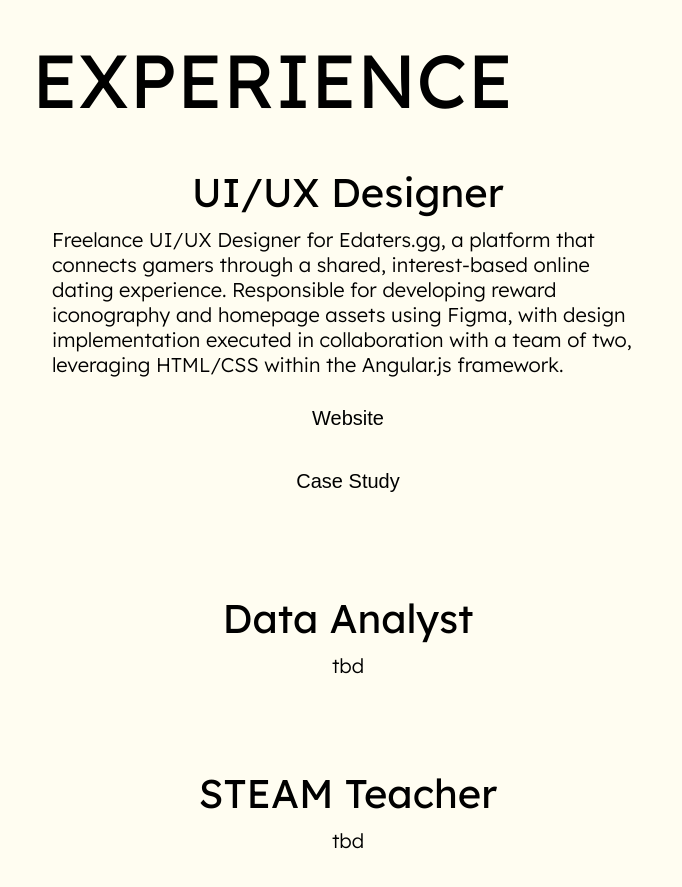
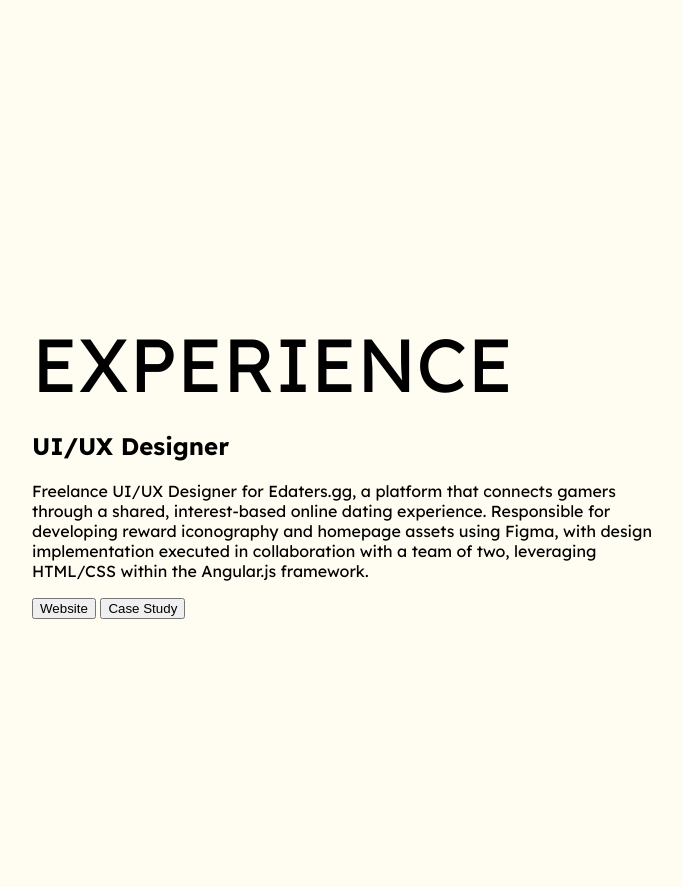
Before and after one commit to karnikaavelumani/portfolio, a SvelteKit app: page / in a window 1280 px wide. Shown: the part 1540-2427 px from the top of the page, without its empty margins (292-974 px from the left). Built offline with nearby package versions, Linux system fonts and the light colour scheme.

Commit message:
Add more experience points
TODO: Create collapsible

```diff
--- a/src/routes/+page.svelte
+++ b/src/routes/+page.svelte
@@ -13,4 +13,4 @@
 <About />
 <Experience />
 
-<Spacing --min="75px" --med="100px" --max="30px" />
+<!-- <Spacing --min="75px" --med="100px" --max="30px" /> -->
--- a/src/routes/exp.svelte
+++ b/src/routes/exp.svelte
@@ -4,6 +4,7 @@
 		<div class="positions">
 			<div class="designer">
 				<h2 class="title">UI/UX Designer</h2>
+				<!-- <h3><i>Edaters.gg</i></h3> -->
 				<p class="description">
 					Freelance UI/UX Designer for Edaters.gg, a platform that connects gamers through a shared,
 					interest-based online dating experience. Responsible for developing reward iconography and
@@ -12,6 +13,18 @@
 				</p>
 				<button class="button">Website</button>
 				<button class="button">Case Study</button>
+				<!-- </div>
+			<div class="oss">
+				<h2 class="title">Co-Team Lead</h2>
+				<p class="description">tbd</p>
+			</div>
+			<div class="acm">
+				<h2 class="title">President</h2>
+				<p class="description">tbd</p>
+			</div>
+			<div class="icc">
+				<h2 class="title">Chair</h2>
+				<p class="description">tbd</p>
 			</div>
 			<div class="analyst">
 				<h2 class="title">Data Analyst</h2>
@@ -20,13 +33,13 @@
 			<div class="teacher">
 				<h2 class="title">STEAM Teacher</h2>
 				<p class="description">tbd</p>
+			</div> -->
 			</div>
 		</div>
 	</div>
 </section>
 
 <style>
-	/* create a drop down for each of the positions */
 	.container {
 		display: flex;
 		flex-direction: column;
@@ -49,61 +62,4 @@
 		font-weight: 400;
 		margin: 0;
 	}
-
-	.positions {
-		display: flex;
-		flex-direction: column;
-		align-items: center;
-		justify-content: center;
-	}
-
-	.designer,
-	.analyst,
-	.teacher {
-		display: flex;
-		flex-direction: column;
-		align-items: center;
-		justify-content: center;
-		margin: 20px 0;
-		padding: 20px;
-		border-radius: 10px;
-		background-color: var(--acm-odd);
-	}
-
-	.title {
-		font-size: 40px;
-		font-weight: 400;
-		margin: 0;
-	}
-
-	.description {
-		font-size: 20px;
-		font-weight: 300;
-		margin: 10px 0;
-	}
-
-	.button {
-		margin: 10px 0;
-		padding: 10px 20px;
-		border: none;
-		border-radius: 5px;
-		background-color: var(--acm-even);
-		color: var(--acm-odd);
-		font-size: 20px;
-		font-weight: 300;
-		cursor: pointer;
-	}
-
-	.button:hover {
-		background-color: var(--acm-odd);
-		color: var(--acm-even);
-	}
-
-	.button:active {
-		transform: scale(0.95);
-	}
-
-	.button:focus {
-		outline: none;
-	}
 </style>
```
